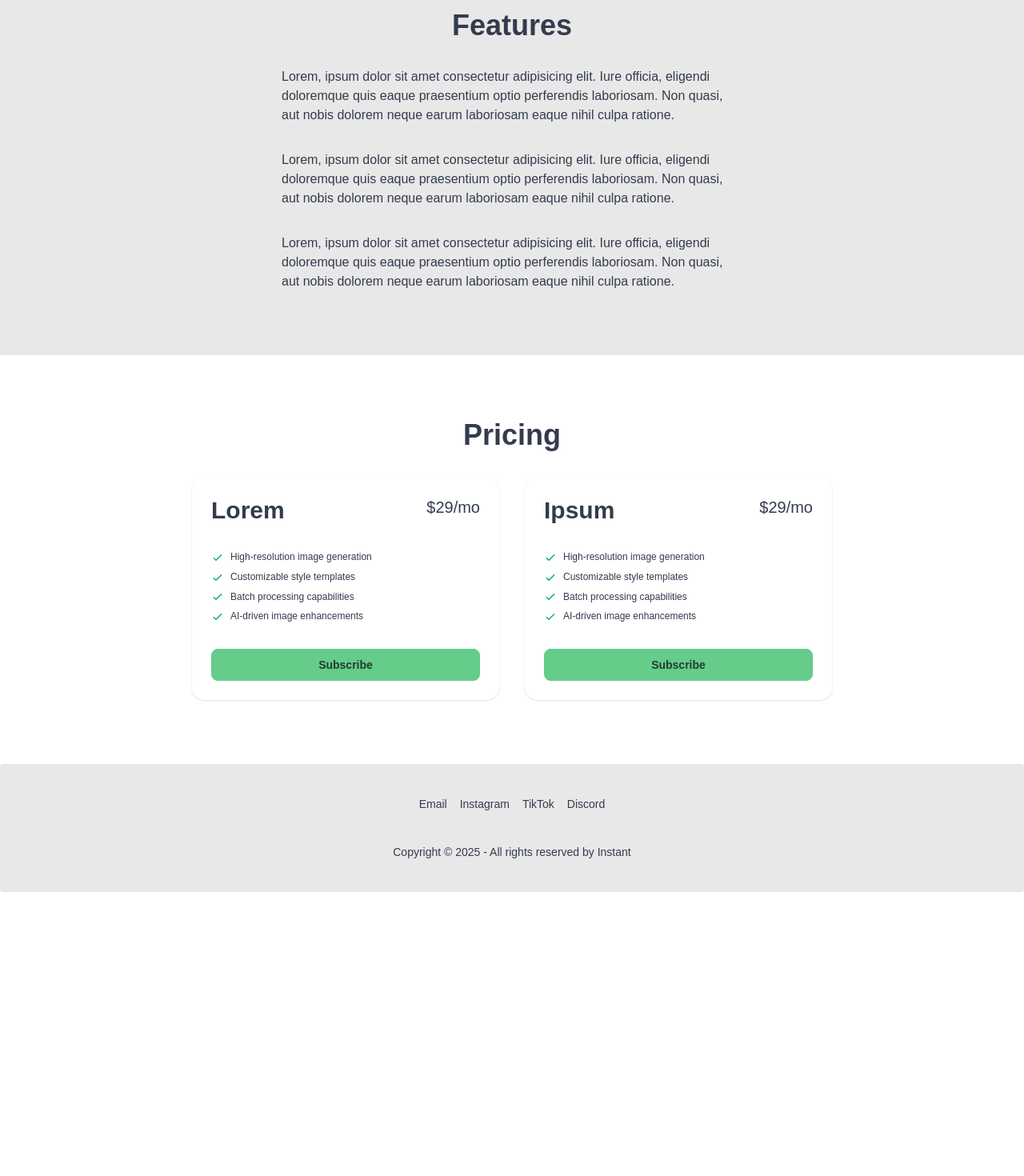
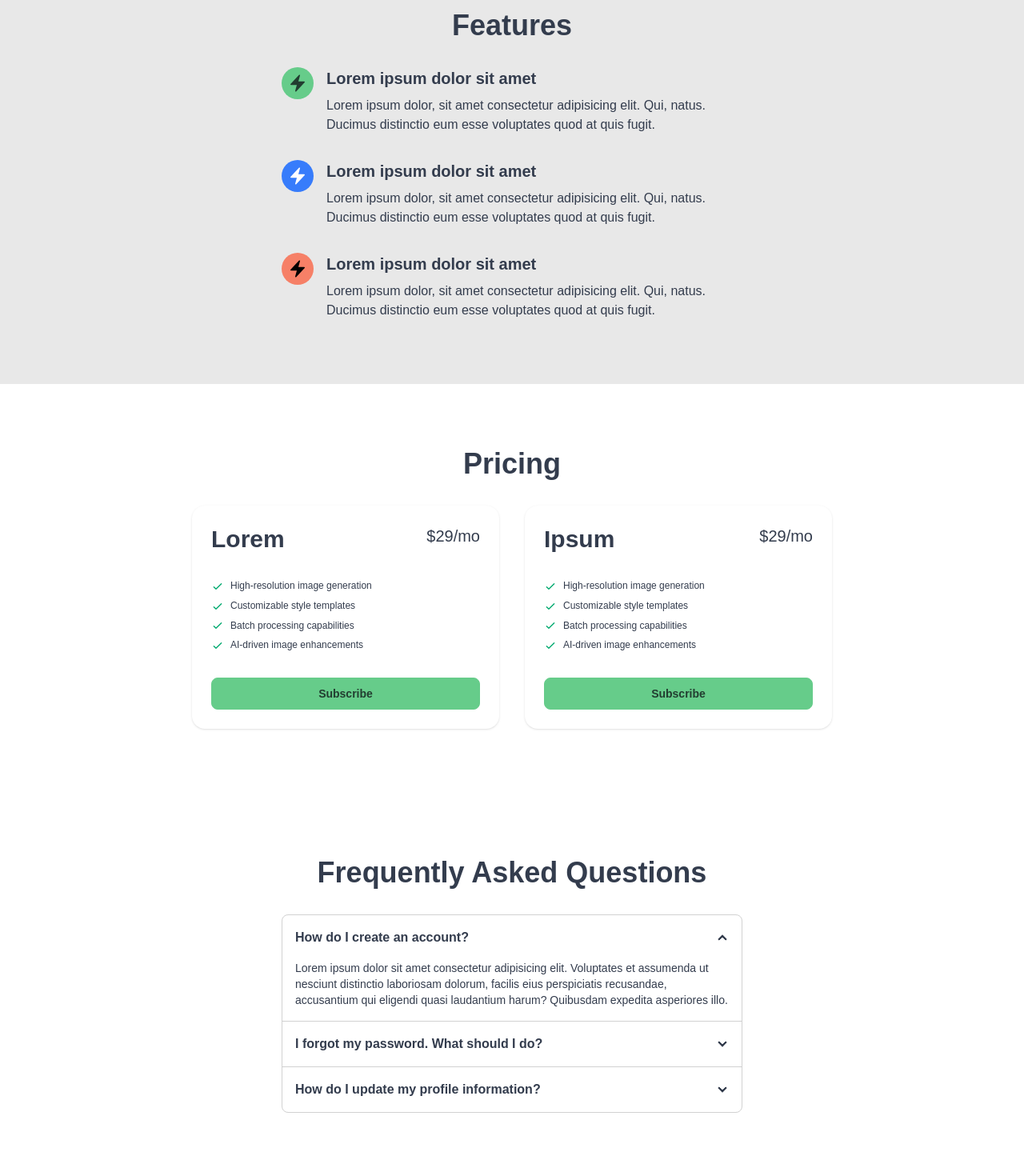
Before and after one commit to DanieII/instant-saas, a Next.js app: page / in a window 1280 px wide. Shown: the part 480-1950 px from the top of the page at 80% size. Before the commit the page ends 1595 px from the top, so only its background shows below. Built offline with nearby package versions, Linux system fonts and the light colour scheme; no server answers.

Commit message:
Add FAQ component

```diff
--- a/app/(home)/page.tsx
+++ b/app/(home)/page.tsx
@@ -1,3 +1,4 @@
+import FAQ from "@/components/home/FAQ";
 import Features from "@/components/home/Features";
 import Header from "@/components/home/Header";
 import Pricing from "@/components/home/Pricing";
@@ -8,6 +9,7 @@ export default function Home() {
       <Header />
       <Features />
       <Pricing />
+      <FAQ />
     </main>
   );
 }
--- /dev/null
+++ b/components/home/FAQ.tsx
@@ -0,0 +1,49 @@
+export default function FAQ() {
+  return (
+    <div className="container mx-auto px-8 py-20" id="faq">
+      <div className="flex flex-col items-center space-y-8">
+        <h2 className="text-center text-4xl font-bold">
+          Frequently Asked Questions
+        </h2>
+        <div className="join join-vertical bg-base-100 max-w-xl">
+          <div className="collapse-arrow join-item border-base-300 collapse border">
+            <input type="radio" name="my-accordion-4" defaultChecked />
+            <div className="collapse-title font-semibold">
+              How do I create an account?
+            </div>
+            <div className="collapse-content text-sm">
+              Lorem ipsum dolor sit amet consectetur adipisicing elit.
+              Voluptates et assumenda ut nesciunt distinctio laboriosam dolorum,
+              facilis eius perspiciatis recusandae, accusantium qui eligendi
+              quasi laudantium harum? Quibusdam expedita asperiores illo.
+            </div>
+          </div>
+          <div className="collapse-arrow join-item border-base-300 collapse border">
+            <input type="radio" name="my-accordion-4" />
+            <div className="collapse-title font-semibold">
+              I forgot my password. What should I do?
+            </div>
+            <div className="collapse-content text-sm">
+              Lorem ipsum dolor sit amet consectetur adipisicing elit. Hic eius,
+              maxime amet dolor deleniti animi libero totam obcaecati, eum quae
+              minus earum, pariatur distinctio vel. Ducimus non expedita quidem
+              facere?
+            </div>
+          </div>
+          <div className="collapse-arrow join-item border-base-300 collapse border">
+            <input type="radio" name="my-accordion-4" />
+            <div className="collapse-title font-semibold">
+              How do I update my profile information?
+            </div>
+            <div className="collapse-content text-sm">
+              Lorem ipsum dolor sit amet consectetur, adipisicing elit. Optio
+              pariatur iure adipisci, nisi asperiores sed velit nostrum incidunt
+              voluptatibus molestias numquam suscipit? Molestiae error iusto
+              placeat repellat vitae. Aperiam, delectus.
+            </div>
+          </div>
+        </div>
+      </div>
+    </div>
+  );
+}
--- a/components/home/Features.tsx
+++ b/components/home/Features.tsx
@@ -5,24 +5,84 @@ export default function Features() {
         <div className="flex flex-col items-center space-y-8">
           <h2 className="text-center text-4xl font-bold">Features</h2>
           <div className="mx-auto flex max-w-xl flex-col gap-8">
-            <p>
-              Lorem, ipsum dolor sit amet consectetur adipisicing elit. Iure
-              officia, eligendi doloremque quis eaque praesentium optio
-              perferendis laboriosam. Non quasi, aut nobis dolorem neque earum
-              laboriosam eaque nihil culpa ratione.
-            </p>
-            <p>
-              Lorem, ipsum dolor sit amet consectetur adipisicing elit. Iure
-              officia, eligendi doloremque quis eaque praesentium optio
-              perferendis laboriosam. Non quasi, aut nobis dolorem neque earum
-              laboriosam eaque nihil culpa ratione.
-            </p>
-            <p>
-              Lorem, ipsum dolor sit amet consectetur adipisicing elit. Iure
-              officia, eligendi doloremque quis eaque praesentium optio
-              perferendis laboriosam. Non quasi, aut nobis dolorem neque earum
-              laboriosam eaque nihil culpa ratione.
-            </p>
+            <div className="flex items-center gap-4">
+              <div className="bg-primary self-start rounded-full p-2">
+                <svg
+                  xmlns="http://www.w3.org/2000/svg"
+                  viewBox="0 0 24 24"
+                  fill="currentColor"
+                  className="text-primary-content size-6"
+                >
+                  <path
+                    fillRule="evenodd"
+                    d="M14.615 1.595a.75.75 0 0 1 .359.852L12.982 9.75h7.268a.75.75 0 0 1 .548 1.262l-10.5 11.25a.75.75 0 0 1-1.272-.71l1.992-7.302H3.75a.75.75 0 0 1-.548-1.262l10.5-11.25a.75.75 0 0 1 .913-.143Z"
+                    clipRule="evenodd"
+                  />
+                </svg>
+              </div>
+              <div className="space-y-2">
+                <p className="text-xl font-semibold">
+                  Lorem ipsum dolor sit amet
+                </p>
+                <p>
+                  Lorem ipsum dolor, sit amet consectetur adipisicing elit. Qui,
+                  natus. Ducimus distinctio eum esse voluptates quod at quis
+                  fugit.
+                </p>
+              </div>
+            </div>
+            <div className="flex items-center gap-4">
+              <div className="bg-secondary self-start rounded-full p-2">
+                <svg
+                  xmlns="http://www.w3.org/2000/svg"
+                  viewBox="0 0 24 24"
+                  fill="currentColor"
+                  className="text-secondary-content size-6"
+                >
+                  <path
+                    fillRule="evenodd"
+                    d="M14.615 1.595a.75.75 0 0 1 .359.852L12.982 9.75h7.268a.75.75 0 0 1 .548 1.262l-10.5 11.25a.75.75 0 0 1-1.272-.71l1.992-7.302H3.75a.75.75 0 0 1-.548-1.262l10.5-11.25a.75.75 0 0 1 .913-.143Z"
+                    clipRule="evenodd"
+                  />
+                </svg>
+              </div>
+              <div className="space-y-2">
+                <p className="text-xl font-semibold">
+                  Lorem ipsum dolor sit amet
+                </p>
+                <p>
+                  Lorem ipsum dolor, sit amet consectetur adipisicing elit. Qui,
+                  natus. Ducimus distinctio eum esse voluptates quod at quis
+                  fugit.
+                </p>
+              </div>
+            </div>
+            <div className="flex items-center gap-4">
+              <div className="bg-accent self-start rounded-full p-2">
+                <svg
+                  xmlns="http://www.w3.org/2000/svg"
+                  viewBox="0 0 24 24"
+                  fill="currentColor"
+                  className="text-accent-content size-6"
+                >
+                  <path
+                    fillRule="evenodd"
+                    d="M14.615 1.595a.75.75 0 0 1 .359.852L12.982 9.75h7.268a.75.75 0 0 1 .548 1.262l-10.5 11.25a.75.75 0 0 1-1.272-.71l1.992-7.302H3.75a.75.75 0 0 1-.548-1.262l10.5-11.25a.75.75 0 0 1 .913-.143Z"
+                    clipRule="evenodd"
+                  />
+                </svg>
+              </div>
+              <div className="space-y-2">
+                <p className="text-xl font-semibold">
+                  Lorem ipsum dolor sit amet
+                </p>
+                <p>
+                  Lorem ipsum dolor, sit amet consectetur adipisicing elit. Qui,
+                  natus. Ducimus distinctio eum esse voluptates quod at quis
+                  fugit.
+                </p>
+              </div>
+            </div>
           </div>
         </div>
       </div>
--- a/components/home/Footer.tsx
+++ b/components/home/Footer.tsx
@@ -10,10 +10,7 @@ export default function Footer() {
         <a className="link link-hover">Discord</a>
       </nav>
       <aside>
-        <p>
-          Copyright © {new Date().getFullYear()} - All rights reserved by
-          Instant
-        </p>
+        <p>Copyright © {new Date().getFullYear()} - All rights reserved</p>
       </aside>
     </footer>
   );
--- a/components/home/Pricing.tsx
+++ b/components/home/Pricing.tsx
@@ -21,7 +21,8 @@ const plans = [
 
 export default function Pricing() {
   return (
-    <div className="container mx-auto space-y-8 px-8 py-20" id="pricing">
+    <div className="container mx-auto px-8 py-20" id="pricing">
+      <div className="space-y-8">
         <h2 className="text-center text-4xl font-bold">Pricing</h2>
         <div className="flex flex-col justify-center gap-8 lg:flex-row">
           {plans.map((plan) => (
@@ -112,5 +113,6 @@ export default function Pricing() {
           ))}
         </div>
       </div>
+    </div>
   );
 }
```
Lines whose indentation alone changed are shown as unchanged.
